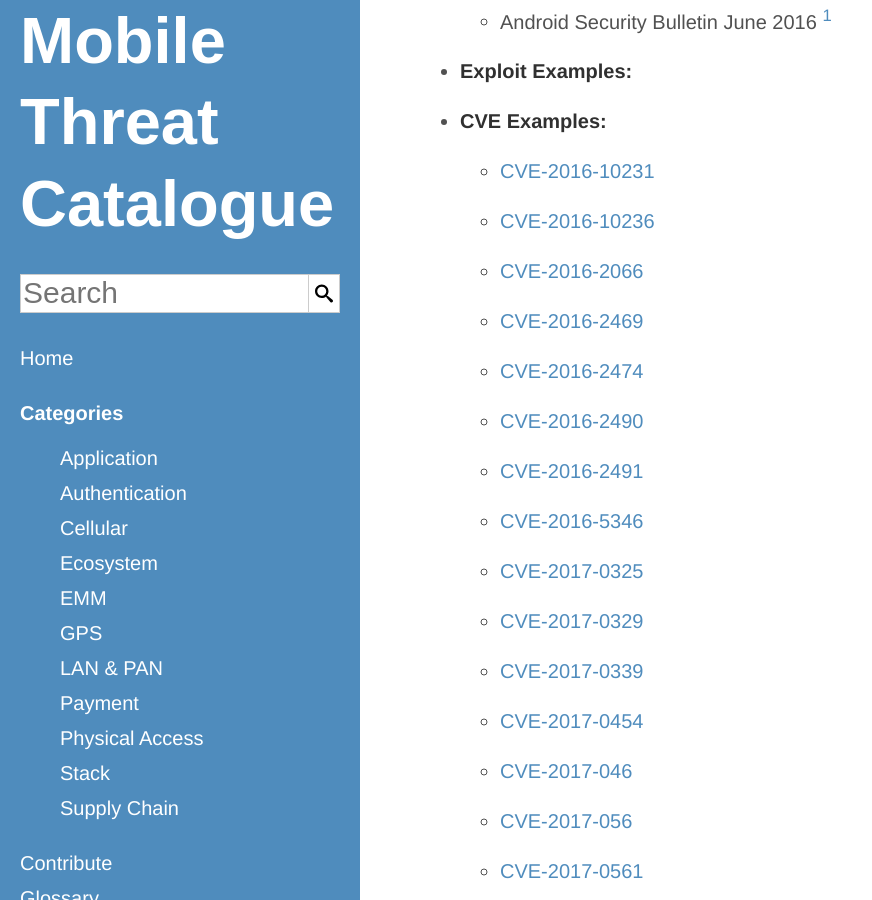
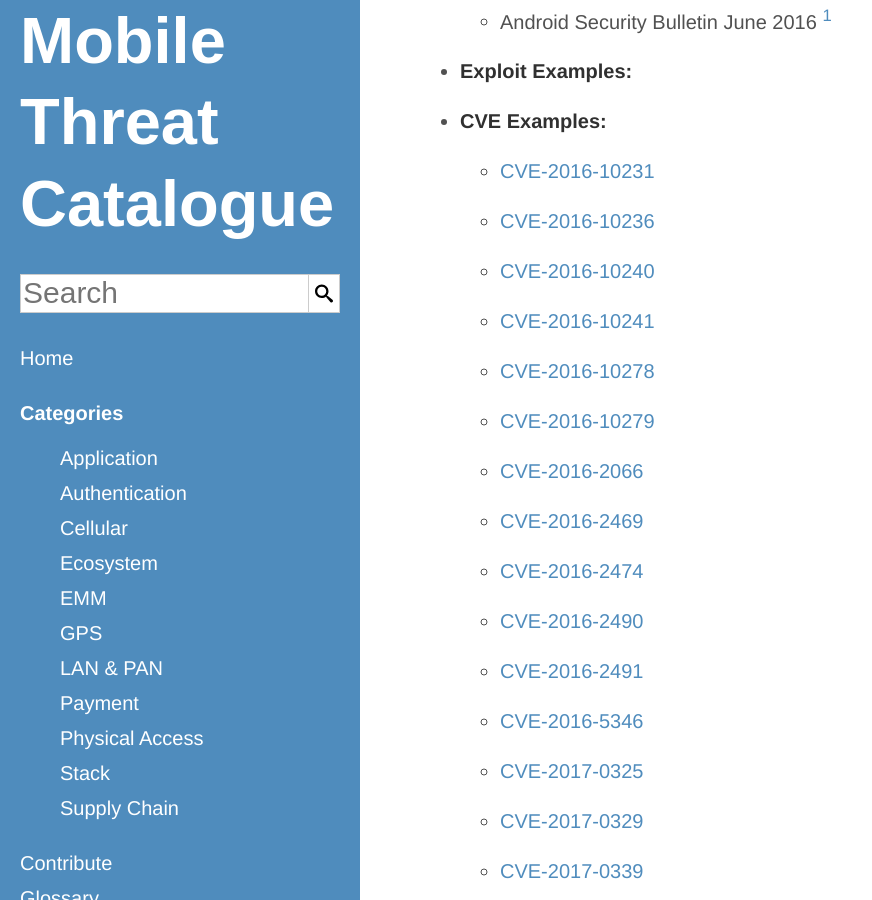
Before and after one commit to usnistgov/mobile-threat-catalogue, a Jekyll site: the page built from _stack-threats/STA-9.md, in a window 1280 px wide and 900 px high, scrolled down 514 px. Shown: the whole window, without its empty margins (0-872 px from the left). Built offline with Jekyll 4.4.1, drawn with Linux system fonts in a browser that asks for light colours.

Commit message:
#226
Adding CVE's for given MTC Category.

```diff
--- a/_stack-threats/STA-9.md
+++ b/_stack-threats/STA-9.md
@@ -9,6 +9,10 @@
     CVEExample:
         - CVE-2016-10231
         - CVE-2016-10236
+        - CVE-2016-10240
+        - CVE-2016-10241
+        - CVE-2016-10278
+        - CVE-2016-10279
         - CVE-2016-2066
         - CVE-2016-2469
         - CVE-2016-2474
```
